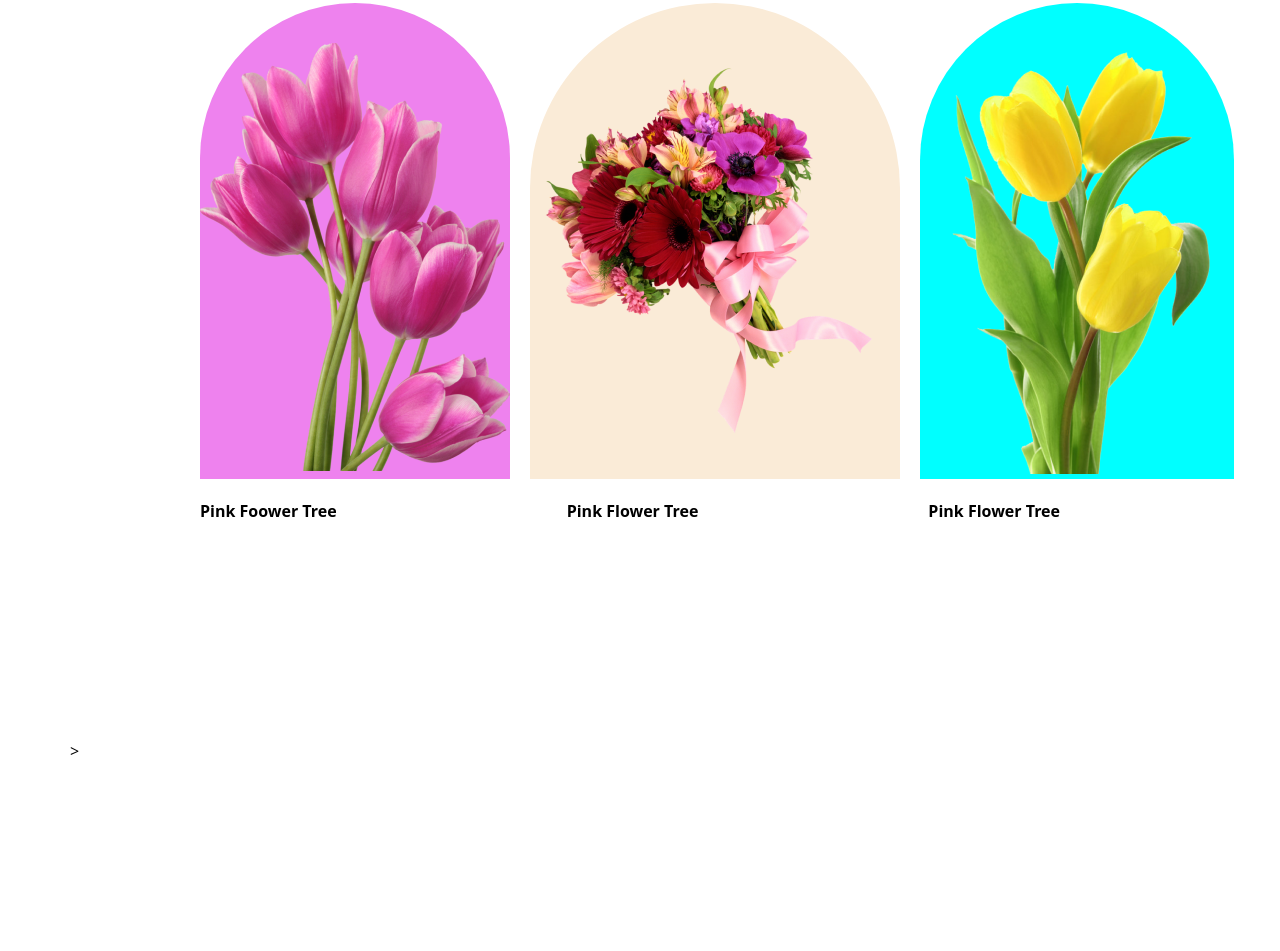
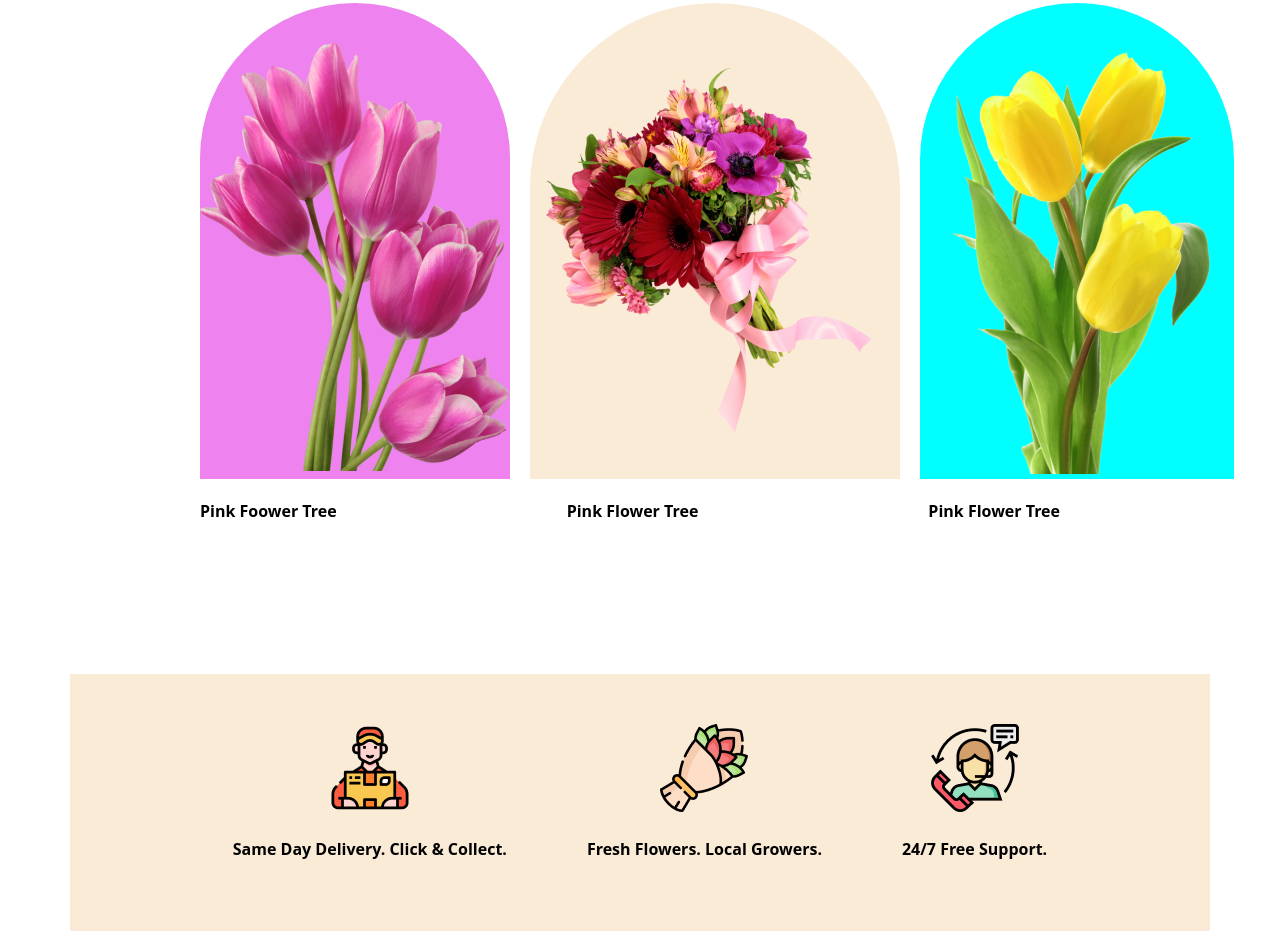
Before and after one commit to Rejuwan12/my-flower-shop, a plain HTML site: page index.html in a window 1280 px wide. Shown: the part 815-1766 px from the top of the page. Before the commit the page ends 1577 px from the top, so only its background shows below. Drawn offline with Linux system fonts and the light colour scheme.

Commit message:
section-2 done

```diff
--- a/index.html
+++ b/index.html
@@ -46,27 +46,29 @@
             </div>
 
         </section>
+
         <section class="section-2">
 
             <div class="section2-image-title">
                 <div class="">
-                     <img src="" alt="">
+                     <img src="image/Group 57.png" alt="" title="">
+                     <h4>Same Day Delivery. Click & Collect.</h4>
 
                 </div>
                 <div class="">
-                    <img src="" alt="">
+                    <img src="image/Group 58.png" alt="" title="">
+                    <h4>Fresh Flowers. Local Growers.</h4>
 
                 </div>
                 <div class="">
-                    <img src="" alt="" title="">
+                    <img src="image/Group 59.png" alt="" title="">
+                    <h4>24/7 Free Support.</h4>
                   </div>
             </div>
 
-           >
 
 
-
-        </section>
+    </section>
     </main>
 
 </body>
--- a/stylesss/styles.css
+++ b/stylesss/styles.css
@@ -96,6 +96,12 @@ title{
     gap: 230px;
     border-bottom: 0px solid ;
 }
-.mage-title-1{
-    /* border-bottom: 1px solid; */
+.section2-image-title{
+    display: flex;
+    text-align: center;
+    background-color: antiquewhite;
+    justify-content: center;
+    gap: 80px;
+    padding: 50px ;
+    margin-bottom: 20px;
 }
```
